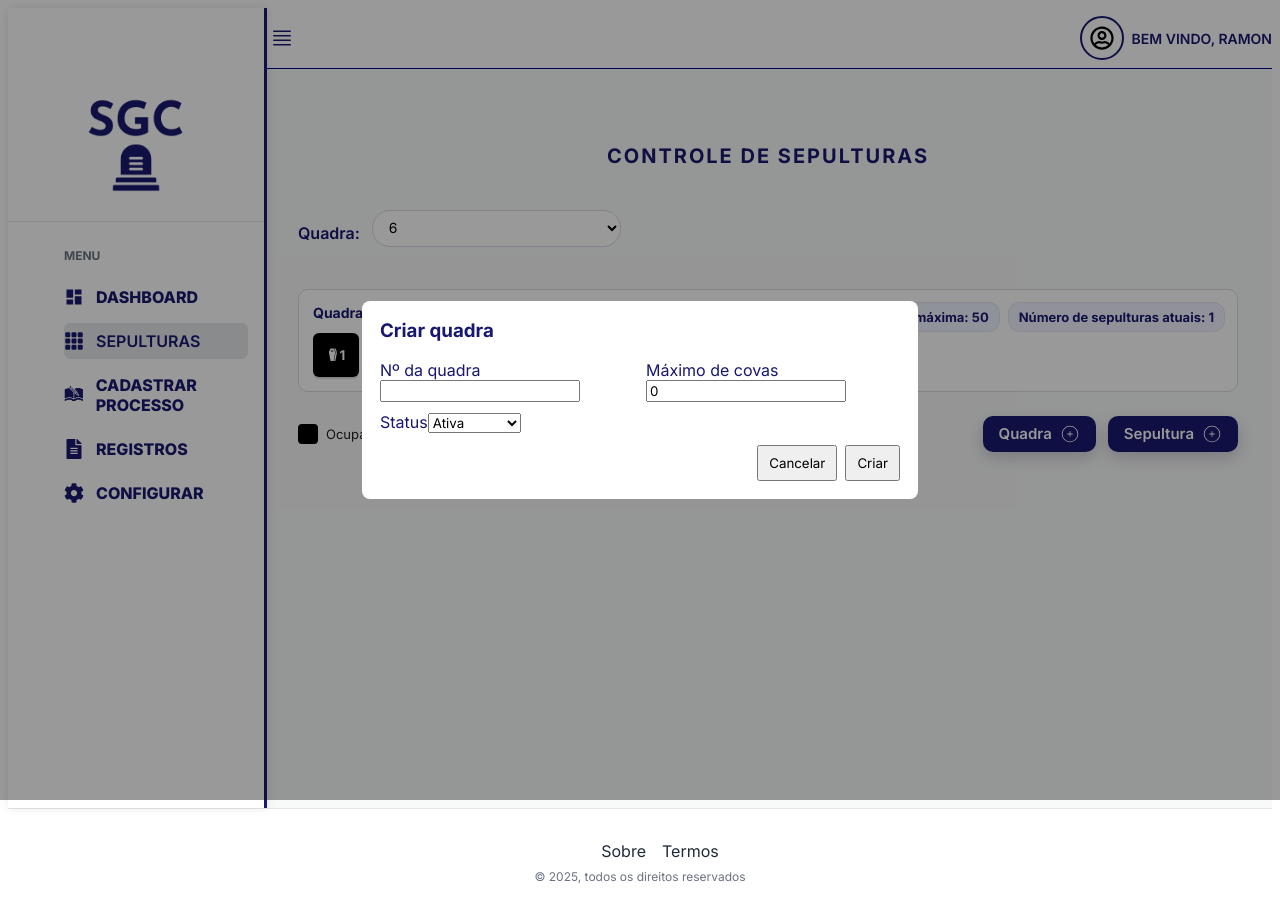
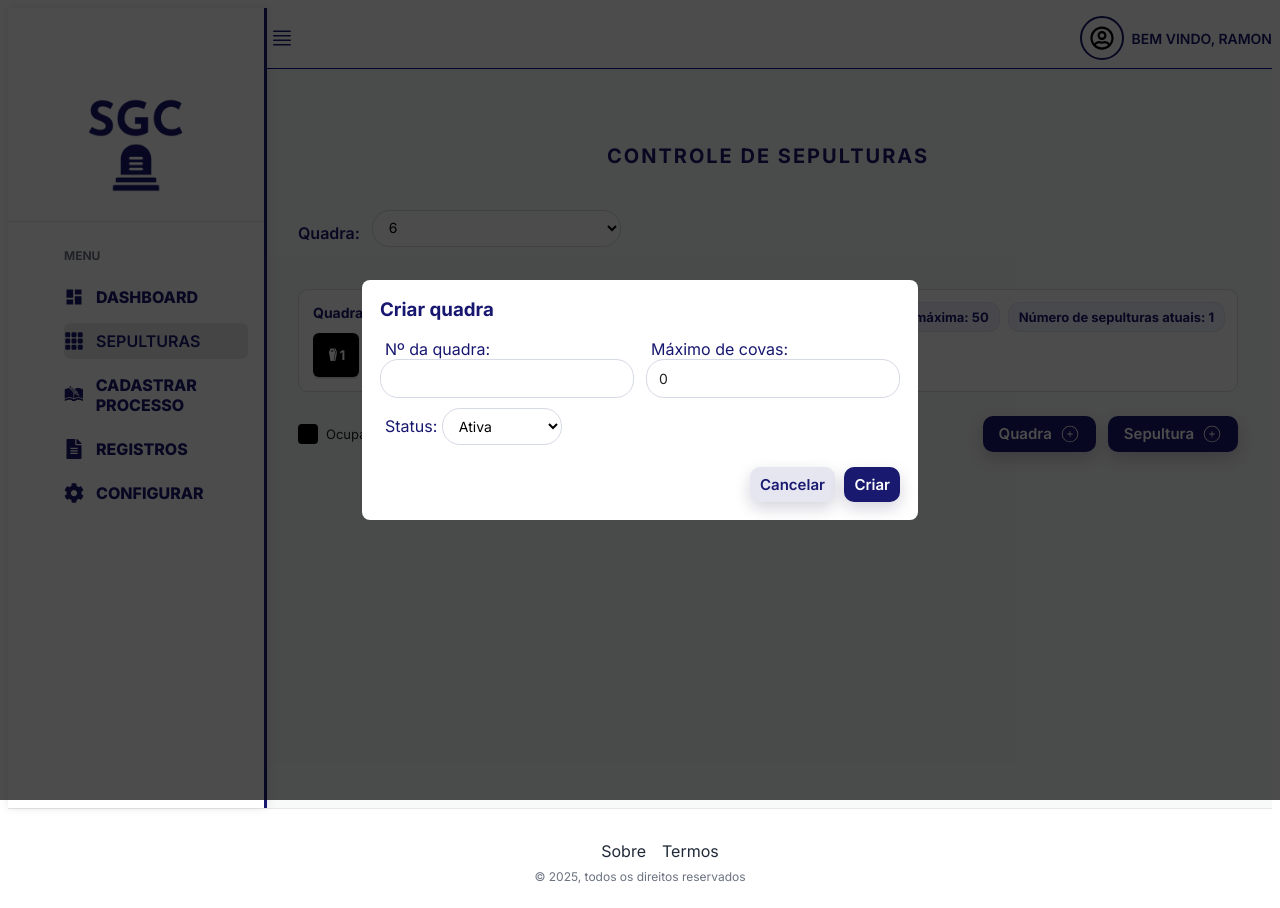
Before and after one commit to ramonlopes23/fatec-lab-sgc-front-end, a React (Vite) app in the folder front-cemiterio/: page /vermapa in a window 1280 px wide. Both pictures are taken after a click on the button "Quadra". Built offline with nearby package versions, Linux system fonts and the light colour scheme; data requests are answered from the project's data file.

Commit message:
att-cadSep2

```diff
--- a/front-cemiterio/src/pages/VerMapa/index.jsx
+++ b/front-cemiterio/src/pages/VerMapa/index.jsx
@@ -5,7 +5,7 @@ import { GiCoffin } from "react-icons/gi";
 import { CiCirclePlus } from "react-icons/ci";
 import { useLocation } from "react-router-dom";
 import api from "../../services/api";
-import { Container, CovaGrid, CovaItem, QuadraTitle, QuadraWrapper, QuadraInfo, InfoPill, Title, LegendItem, LegendRow, SmallSelect, Button, ThreeCols, BtnAdd, BtnPrimaryClose } from "./styles"
+import { Container, CovaGrid, CovaItem, QuadraTitle, QuadraWrapper, QuadraInfo, InfoPill, Title, LegendItem, LegendRow, SmallSelect, Button, ThreeCols, BtnAdd, BtnClose, BtnPrimaryClose,Input,Label, ModalOverlay, Textarea } from "./styles"
 
 
 export default function VerMapa() {
@@ -26,7 +26,7 @@ export default function VerMapa() {
     const [formCova, setFormCova] = useState({
         quadra_cova: "",
         num_cova: "",
-        tipo_cova: "",
+        tipo_cova: "cova",
         status: "",
         capacidade: "",
         concessao: {
@@ -77,7 +77,7 @@ export default function VerMapa() {
         setFormCova({
             quadra_cova: "",
             num_cova: "",
-            tipo_cova: "",
+            tipo_cova: "cova",
             status: "disponivel",
             capacidade: "",
             concessao: {
@@ -220,7 +220,7 @@ export default function VerMapa() {
         const payload = {
             quadra_cova: quadra,
             num_cova: num,
-            tipo_cova: tipo,
+            tipo_cova: tipo || "cova",
             status: normalizeStatus(formCova.status),
             capacidade: formCova.capacidade || "",
             concessao: {
@@ -519,6 +519,7 @@ export default function VerMapa() {
                 </LegendRow>
 
                 {modalAddQuadraOpen && (
+                    <ModalOverlay>
                     <div style={{
                         position: "fixed", inset: 0, background: "rgba(0,0,0,0.4)", display: "flex", alignItems: "center", justifyContent: "center", zIndex: 9999
                     }} onMouseDown={(e) => { if (e.target === e.currentTarget) handleCloseAddQuadraModal(); }}>
@@ -526,34 +527,36 @@ export default function VerMapa() {
                             <h3 style={{ marginTop: 0 }}>Criar quadra</h3>
                             <div style={{ display: "flex", gap: 12 }}>
                                 <div style={{ flex: 1 }}>
-                                    <label>Nº da quadra</label>
-                                    <input name="num_quadra" value={formQuadra.num_quadra} onChange={handleQuadraChange} />
+                                    <Label>Nº da quadra: </Label>
+                                    <Input name="num_quadra" value={formQuadra.num_quadra} onChange={handleQuadraChange} />
                                 </div>
                                 <div style={{ flex: 1 }}>
-                                    <label>Máximo de covas</label>
-                                    <input type="number" name="max_covas" value={formQuadra.max_covas} onChange={handleQuadraChange} />
+                                    <Label>Máximo de covas: </Label>
+                                    <Input type="number" name="max_covas" value={formQuadra.max_covas} onChange={handleQuadraChange} />
                                 </div>
                             </div>
                             <div style={{ display: "flex", gap: 12, marginTop: 10 }}>
                                 <div style={{ flex: 1 }}>
-                                    <label>Status</label>
-                                    <select name="status" value={formQuadra.status} onChange={handleQuadraChange}>
+                                    <Label>Status: </Label>
+                                    <SmallSelect name="status" value={formQuadra.status} onChange={handleQuadraChange}>
                                         <option value="ativa">Ativa</option>
                                         <option value="desativada">Desativada</option>
-                                    </select>
+                                    </SmallSelect>
                                 </div>
                             </div>
                             <div style={{ display: "flex", gap: 8, justifyContent: "flex-end", marginTop: 12 }}>
-                                <button type="button" onClick={handleCloseAddQuadraModal} style={{ padding: "8px 10px" }}>Cancelar</button>
-                                <button type="submit" style={{ padding: "8px 10px" }}>Criar</button>
+                                <BtnClose type="button" onClick={handleCloseAddQuadraModal} style={{ padding: "8px 10px" }}>Cancelar</BtnClose>
+                                <BtnAdd type="submit" style={{ padding: "8px 10px" }}>Criar</BtnAdd>
 
                             </div>
 
                         </form>
                     </div>
+                    </ModalOverlay>
                 )}
 
                 {modalAddCovaOpen && (
+                    <ModalOverlay>
                     <div style={{
                         position: "fixed", inset: 0, background: "rgba(0,0,0,0.4)", display: "flex", alignItems: "center", justifyContent: "center", zIndex: 9999
                     }} onMouseDown={(e) => { if (e.target === e.currentTarget) handleCloseAddCovaModal(); }}>
@@ -561,8 +564,8 @@ export default function VerMapa() {
                             <h3 style={{ marginTop: 0 }}>Criar sepultura</h3>
                             <div style={{ display: "flex", gap: 12 }}>
                                 <div style={{ flex: 1 }}>
-                                    <label>Quadra</label>
-                                    <select name="quadra_cova" value={formCova.quadra_cova} onChange={handleCovaChange}>
+                                    <Label>Quadra</Label>
+                                    <SmallSelect name="quadra_cova" value={formCova.quadra_cova} onChange={handleCovaChange}>
                                         <option value="">Selecione a quadra</option>
                                         {quadras.map(q => {
                                             const used = Array.isArray(q.covas) ? q.covas.length : getCovasCount(q.num_quadra ?? q.id);
@@ -574,81 +577,82 @@ export default function VerMapa() {
                                                 </option>
                                             )
                                         })}
-                                    </select>
+                                    </SmallSelect>
                                 </div>
                                 <div style={{ flex: 1 }}>
-                                    <label>Número</label>
-                                    <input name="num_cova" value={formCova.num_cova} onChange={handleCovaChange} />
+                                    <Label>Número</Label>
+                                    <Input name="num_cova" value={formCova.num_cova} onChange={handleCovaChange} />
                                 </div>
                             </div>
 
                             <div style={{ marginTop: 10 }}>
-                                <label>Tipo</label>
-                                <select name="tipo_cova" value={formCova.tipo_cova} onChange={handleCovaChange}>
+                                <Label>Tipo</Label>
+                                <SmallSelect name="tipo_cova" value={formCova.tipo_cova} onChange={handleCovaChange}>
                                     <option value="cova">Cova</option>
                                     <option value="gaveta">Gaveta</option>
                                     <option value="nicho">Nicho</option>
-                                </select>
+                                </SmallSelect>
                             </div>
 
                             <div style={{ marginTop: 10 }}>
-                                <label>Status</label>
-                                <select name="status" value={formCova.status} onChange={handleCovaChange}>
+                                <Label>Status</Label>
+                                <SmallSelect name="status" value={formCova.status} onChange={handleCovaChange}>
                                     <option value="livre">Disponível</option>
                                     <option value="reservada">Reservada</option>
                                     <option value="indisponível">Indisponível</option>
                                     <option value="ocupada">Ocupada</option>
-                                </select>
+                                </SmallSelect>
                             </div>
 
                             <div style={{ marginTop: 10 }}>
-                                <label>Capacidade</label>
-                                <input type="number" name="capacidade" value={formCova.capacidade} onChange={handleCovaChange} />
+                                <Label>Capacidade</Label>
+                                <Input type="number" name="capacidade" value={formCova.capacidade} onChange={handleCovaChange} />
                             </div>
 
 
 
                             <div style={{ marginTop: 10 }}>
-                                <label>
-                                    <input type="checkbox" name="concessao.ativa" checked={!!formCova.concessao?.ativa} onChange={handleCovaChange} />Possui título de posse?
-                                </label>
+                                <Label>
+                                    <Input type="checkbox" name="concessao.ativa" checked={!!formCova.concessao?.ativa} onChange={handleCovaChange} />Possui título de posse?
+                                </Label>
                             </div>
                             {formCova.concessao?.ativa ? (
                                 <>
                                     <div style={{ marginTop: 8 }}>
-                                        <label>Responsável</label>
-                                        <input name="concessao.responsavel" value={formCova.concessao?.responsavel || ""} onChange={handleCovaChange} />
+                                        <Label>Responsável</Label>
+                                        <Input name="concessao.responsavel" value={formCova.concessao?.responsavel || ""} onChange={handleCovaChange} />
 
                                     </div>
                                     <div style={{ display: "flex", gap: 8, marginTop: 8 }}>
                                         <div style={{ flex: 1 }}>
-                                            <label>Prazo (anos)</label>
-                                            <input type="number" name="concessao.prazo_anos" value={formCova.concessao?.prazo_anos || 0} onChange={handleCovaChange} />
+                                            <Label>Prazo (anos)</Label>
+                                            <Input type="number" name="concessao.prazo_anos" value={formCova.concessao?.prazo_anos || 0} onChange={handleCovaChange} />
                                         </div>
                                         <div style={{ flex: 1 }}>
-                                            <label>Data Início</label>
-                                            <input type="date" name="concessao.data_inicio" value={formCova.concessao?.data_inicio || ""} onChange={handleCovaChange} />
+                                            <Label>Data Início</Label>
+                                            <Input type="date" name="concessao.data_inicio" value={formCova.concessao?.data_inicio || ""} onChange={handleCovaChange} />
                                         </div>
                                         <div style={{ flex: 1 }}>
-                                            <label>Data Fim</label>
-                                            <input type="date" name="concessao.data_fim" value={formCova.concessao?.data_fim || ""} onChange={handleCovaChange} />
+                                            <Label>Data Fim</Label>
+                                            <Input type="date" name="concessao.data_fim" value={formCova.concessao?.data_fim || ""} onChange={handleCovaChange} />
                                         </div>
                                     </div>
                                 </>
                             ) : null}
 
                             <div style={{ marginTop: 10 }}>
-                                <label>Observações</label>
-                                <textarea name="obs" value={formCova.obs || ""} onChange={handleCovaChange}></textarea>
+                                <Label>Observações</Label>
+                                <Textarea name="obs" value={formCova.obs || ""} onChange={handleCovaChange}></Textarea>
                             </div>
 
                             <div style={{ display: "flex", gap: 8, justifyContent: "flex-end", marginTop: 12 }}>
-                                <button type="button" onClick={handleCloseAddCovaModal} style={{ padding: "8px 10px" }}>Cancelar</button>
-                                <button type="submit" style={{ padding: "8px 10px" }}>Criar</button>
+                                <BtnClose type="button" onClick={handleCloseAddCovaModal} style={{ padding: "8px 10px" }}>Cancelar</BtnClose>
+                                <BtnAdd type="submit" style={{ padding: "8px 10px" }}>Criar</BtnAdd>
                             </div>
                         </form>
 
                     </div>
+                    </ModalOverlay>
                 )}
 
                 {modalOpen && selectedCova && (
--- a/front-cemiterio/src/pages/VerMapa/styles.js
+++ b/front-cemiterio/src/pages/VerMapa/styles.js
@@ -173,6 +173,25 @@ export const BtnAdd = styled.button`
   &:hover { opacity: 0.7; transform: translateY(-1px); }
 `;
 
+export const BtnClose = styled.button`
+  display:flex;
+  gap:8px;
+  font-size:15px;
+  align-items:center;
+  margin-left: 370px;
+  background: #e6e6f1ff;
+  color: #191970;
+  border: none;
+  padding: 8px 16px;
+  border-radius: 10px;
+  cursor: pointer;
+  font-weight: 600;
+  box-shadow: 0 6px 16px rgba(15,13,58,0.18);
+  position: static;
+  right: auto;
+  &:hover { opacity: 0.7; transform: translateY(-1px); }
+`;
+
 export const BtnPrimaryClose = styled.button`
   background: #e6e6f1ff;
   color: #191970;
@@ -186,3 +205,61 @@ export const BtnPrimaryClose = styled.button`
 
   &:hover { opacity: 0.7; }
 `;
+
+export const ModalOverlay = styled.div`
+  position: fixed;
+  top:0;
+  left:0;
+  width:100%;
+  height:100%;
+  background: rgba(0,0,0,0.5);
+  display:flex;
+  justify-content:center;
+  align-items:center;
+  z-index: 1000;
+`;
+
+const baseInput = `
+  width: 100%;
+  box-sizing: border-box;
+  padding: 10px 12px;
+  border-radius: 18px;
+  border: 1px solid #d6d9e6;
+  background: #fff;
+  outline: none;
+  font-size: 14px;
+  color: #222;
+`;
+
+export const Input = styled.input`
+  ${baseInput}
+  &:focus {
+    border-color: #7b63ff;
+    box-shadow: 0 2px 8px rgba(123,99,255,0.08);
+  }
+`;
+
+export const Label = styled.label`
+  font-weight: normal;
+  margin-left: 5px;
+`;
+
+export const Textarea = styled.textarea`
+  ${baseInput}
+  min-height: 82px;
+  border-radius: 12px;
+  resize: vertical;
+  padding-top: 10px;
+  &:focus {
+    border-color: #191970;
+    box-shadow: 0 2px 8px rgba(123,99,255,0.08);
+  }
+`;
+
+
+export const ModalGrid = styled.div`
+  display: grid;
+  grid-template-columns: 1fr 1fr;
+  gap: 10px;
+  margin-bottom:20px;
+`;
```
Also changed, not shown: front-cemiterio/db.json.
